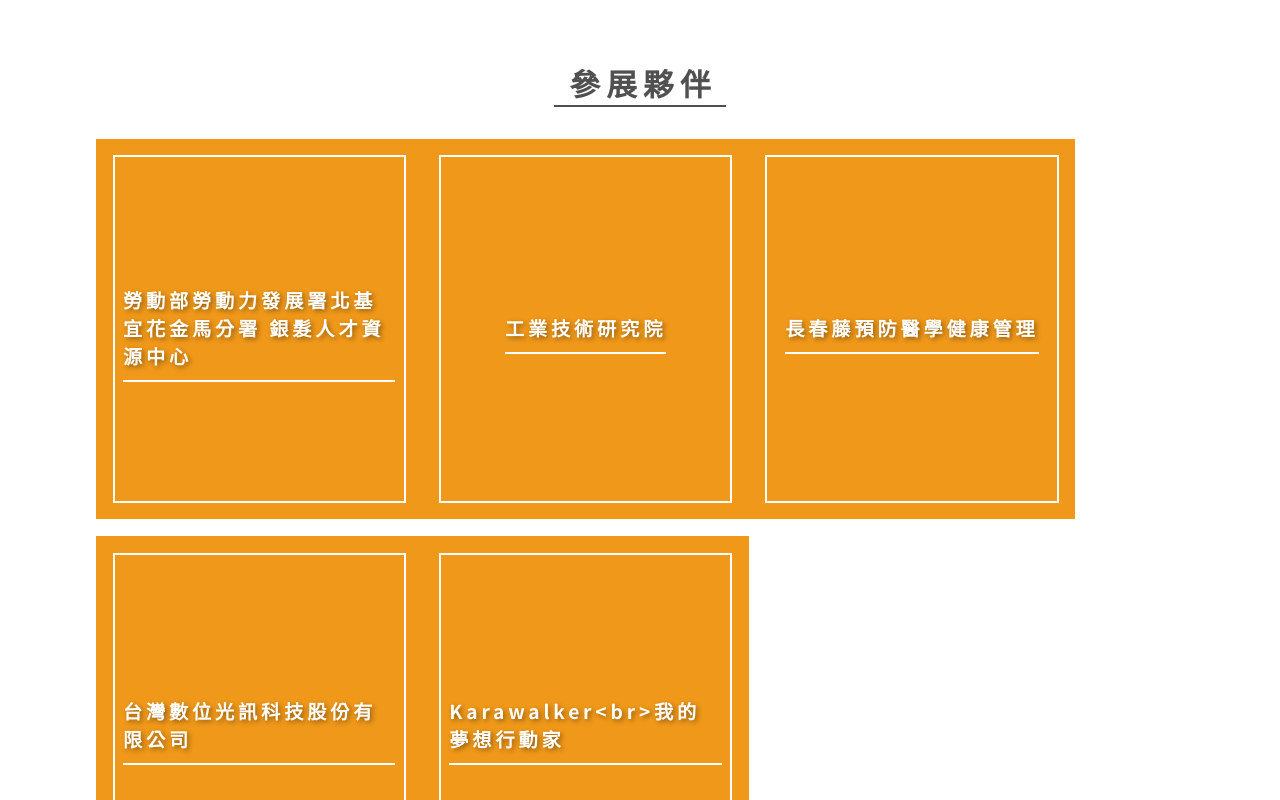
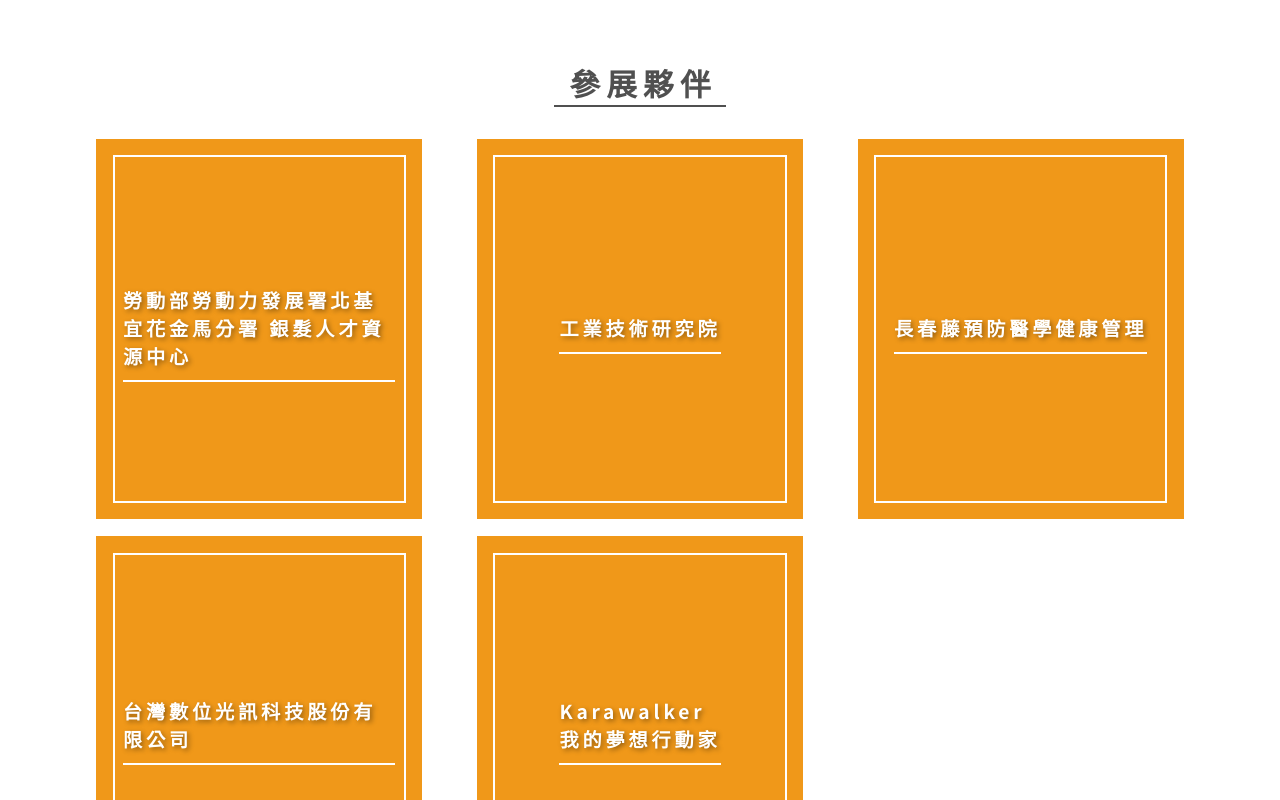
Before and after one commit to DinoHuang0310/happiness_mature_age2020, a Vue app: page / in a window 1280 px wide. Shown: the part 9020-9820 px from the top of the page. Built offline with nearby package versions, Linux system fonts and the light colour scheme; a web font is replaced by a local one; what vue-js-modal would draw is missing.

Commit message:
refactor: 填入文字區塊改html

```diff
--- a/src/components/exhibitor/ExhibitorList.vue
+++ b/src/components/exhibitor/ExhibitorList.vue
@@ -6,8 +6,8 @@
   >
     <div>
       <article>
-        <h3><span>{{ exhibitor.title }}</span></h3>
-        <p>{{ exhibitor.description }}</p>
+        <h3><span v-html="exhibitor.title" /></h3>
+        <p v-html="exhibitor.description" />
       </article>
     </div>
   </li>
@@ -54,10 +54,13 @@
   position: relative;
   width: 30%;
   padding-bottom: 35%;
-  margin: 1em 0 0;
+  margin: 1em 5% 0 0;
   background: #f09819;
   color: white;
   cursor: pointer;
+}
+.exhibitor-list:nth-child(3n) {
+  margin-right: 0;
 }
 .exhibitor-list div {
   position: absolute;
@@ -114,6 +117,7 @@
 @media screen and (max-width: 1024px) {
   .exhibitor-list {
     width: 32%;
+    margin: 1em 2% 0 0;
     padding-bottom: 45%;
   }
 }
@@ -121,7 +125,14 @@
 @media screen and (max-width: 768px) {
   .exhibitor-list {
     width: 45%;
+    margin: 1em 10% 0 0;
     padding-bottom: 65%;
+  }
+  .exhibitor-list:nth-child(3n) {
+    margin-right: auto;
+  }
+  .exhibitor-list:nth-child(2n) {
+    margin-right: 0;
   }
   .exhibitor-list div {
     padding: 0.6em;
```
